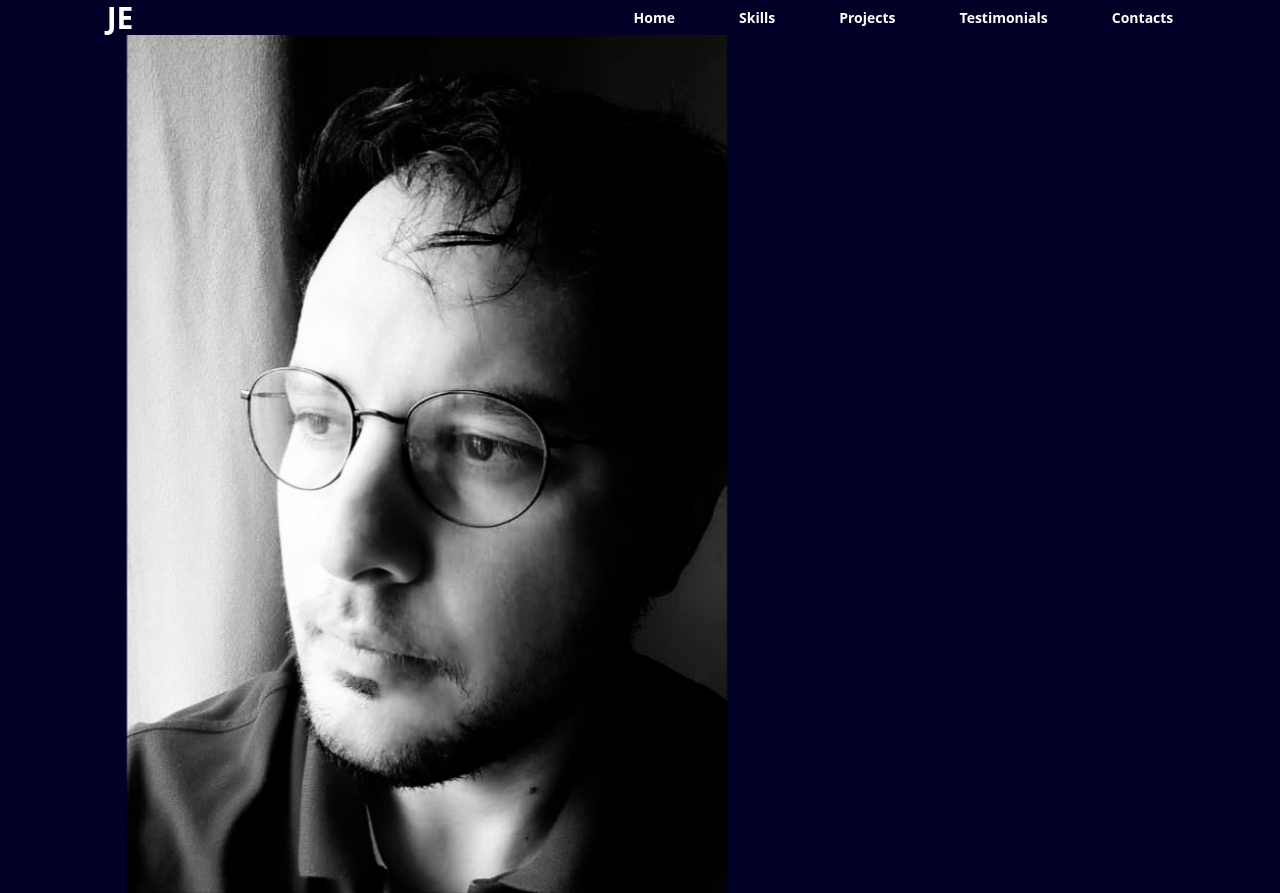
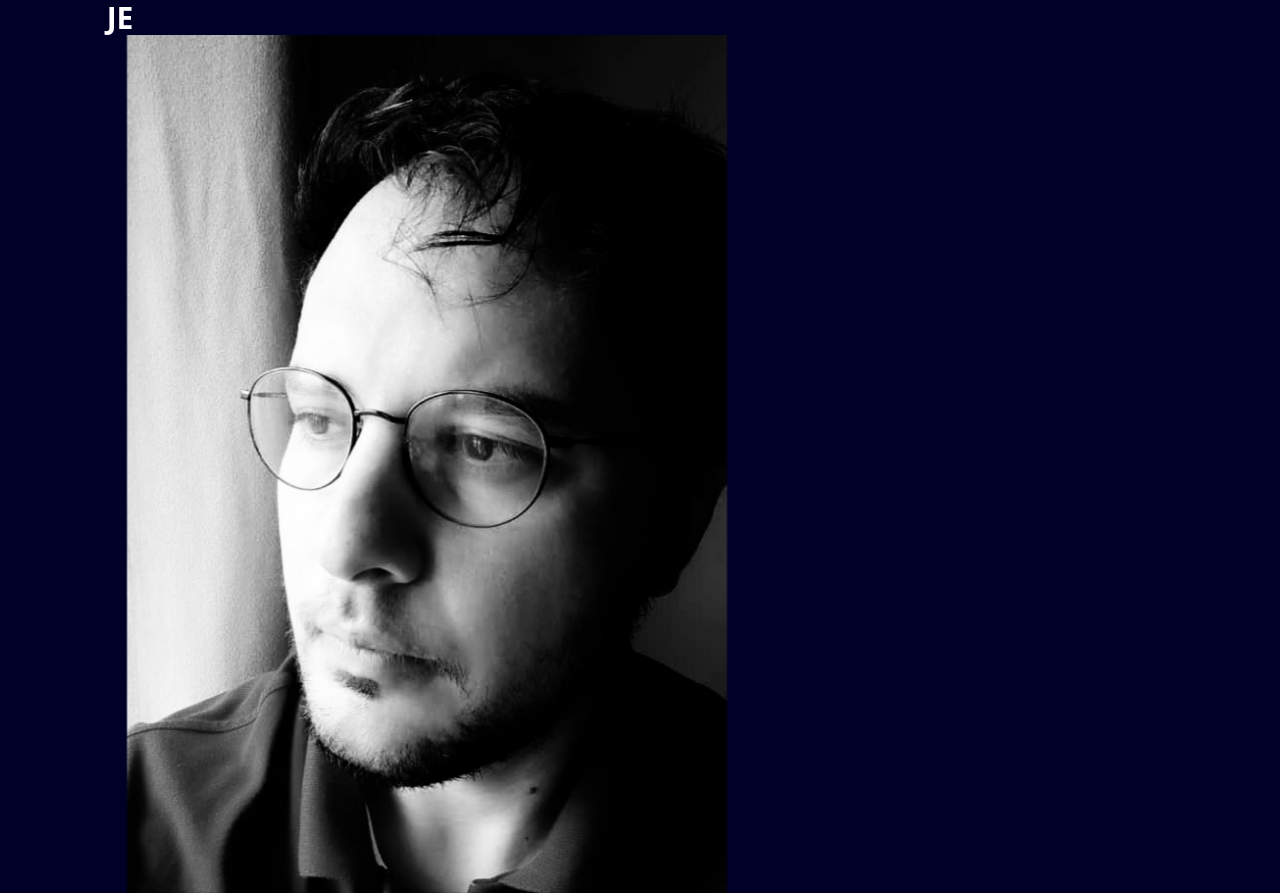
Before and after one commit to alireza4682/portfolio, a React (Vite) app: page / in a window 1280 px wide. Built offline with nearby package versions, Linux system fonts and the light colour scheme.

Commit message:
cleaned navbar

```diff
--- a/src/components/Navbar.jsx
+++ b/src/components/Navbar.jsx
@@ -3,6 +3,8 @@ import AnchorLink from "react-anchor-link-smooth-scroll";
 import useMediaQuery from "../hooks/useMediaQuery";
 import menuIcon from "../assets/menu-icon.png";
 import closeIcon from "../assets/close-icon.png";
+
+const navCategories = ["Home", "Skills", "Projects", "Testimonials", "Contact"];
 
 const Link = ({ page, selectedPage, setSelectedPage }) => {
   const lowerCasePage = page.toLowerCase();
@@ -29,31 +31,13 @@ const Navbar = ({ isTopOfPage, selectedPage, setSelectedPage }) => {
         <h4 className="font-Roboto text-3xl font-bold">JE</h4>
         {isAboveSmallScreen ? (
           <div className="flex justify-between gap-16 font-sans text-sm font-semibold">
+            {navCategories.map((cat) => {
               <Link
-              page="Home"
+                page={cat}
                 selectedPage={selectedPage}
                 setSelectedPage={setSelectedPage}
-            />
-            <Link
-              page="Skills"
-              selectedPage={selectedPage}
-              setSelectedPage={setSelectedPage}
-            />
-            <Link
-              page="Projects"
-              selectedPage={selectedPage}
-              setSelectedPage={setSelectedPage}
-            />
-            <Link
-              page="Testimonials"
-              selectedPage={selectedPage}
-              setSelectedPage={setSelectedPage}
-            />
-            <Link
-              page="Contacts"
-              selectedPage={selectedPage}
-              setSelectedPage={setSelectedPage}
-            />
+              />;
+            })}
           </div>
         ) : (
           <button
@@ -79,31 +63,13 @@ const Navbar = ({ isTopOfPage, selectedPage, setSelectedPage }) => {
               </button>
             </div>
             <div className="flex flex-col gap-10 ml-[33%] text-2xl text-blue-900">
+              {navCategories.map((cat) => {
                 <Link
-                page="Home"
+                  page={cat}
                   selectedPage={selectedPage}
                   setSelectedPage={setSelectedPage}
-              />
-              <Link
-                page="Skills"
-                selectedPage={selectedPage}
-                setSelectedPage={setSelectedPage}
-              />
-              <Link
-                page="Projects"
-                selectedPage={selectedPage}
-                setSelectedPage={setSelectedPage}
-              />
-              <Link
-                page="Testimonials"
-                selectedPage={selectedPage}
-                setSelectedPage={setSelectedPage}
-              />
-              <Link
-                page="Contacts"
-                selectedPage={selectedPage}
-                setSelectedPage={setSelectedPage}
-              />
+                />;
+              })}
             </div>
           </div>
         )}
```
Lines whose indentation alone changed are shown as unchanged.
